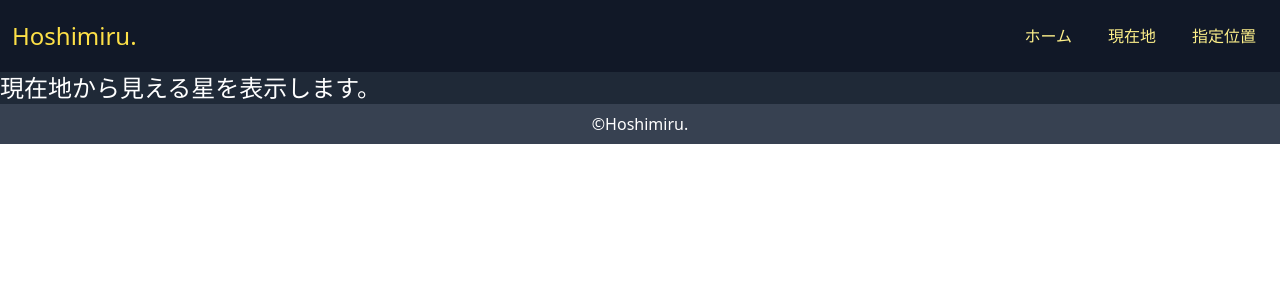
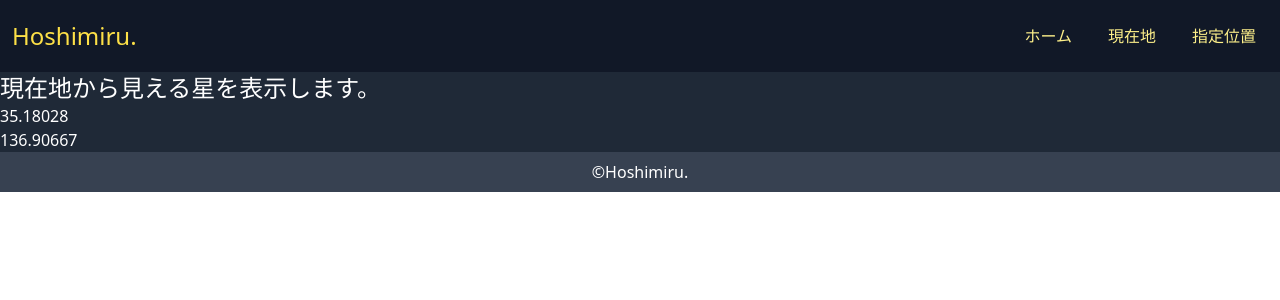
Before and after one commit to Makotty/Hoshimiru, a React (Vite) app: page /current-location in a window 1280 px wide. Shown: the top 300 px of the page. Built offline with nearby package versions, Linux system fonts and the light colour scheme; no server answers.

Commit message:
星座の取得

```diff
--- a/src/pages/current-location.tsx
+++ b/src/pages/current-location.tsx
@@ -1,9 +1,10 @@
 import { useEffect, useState } from 'react'
+import axios from 'axios'
 import Layout from '../components/Layout'
 
 const CurrentLocation = () => {
-  const [getLat, setGetLat] = useState<number>()
-  const [getLng, setGetLng] = useState<number>()
+  const [getLat, setGetLat] = useState<number>(35.18028)
+  const [getLng, setGetLng] = useState<number>(136.90667)
 
   if (!navigator.geolocation) {
     alert('あなたの端末では現在地を取得することができません')
@@ -15,6 +16,15 @@ const CurrentLocation = () => {
   }
 
   useEffect(() => {
+    const newDate = new Date()
+    // console.log(newDate)
+
+    const date = `${newDate.getFullYear()}-${
+      newDate.getMonth() + 1
+    }-${newDate.getDate()}`
+
+    const hour = newDate.getHours()
+    const min = newDate.getMinutes()
     navigator.geolocation.getCurrentPosition(
       GetLocation,
       () => {
@@ -23,7 +33,16 @@ const CurrentLocation = () => {
       { enableHighAccuracy: true }
     )
 
-
+    axios
+      .get(
+        `https://livlog.xyz/hoshimiru/constellation?lat=${getLat}&lng=${getLng}&date=${date}&hour=${hour}&min=${min}`
+      )
+      .then((response) => {
+        console.log(response)
+      })
+      .catch((error) => {
+        console.log(error)
+      })
   }, [])
 
   return (
```
